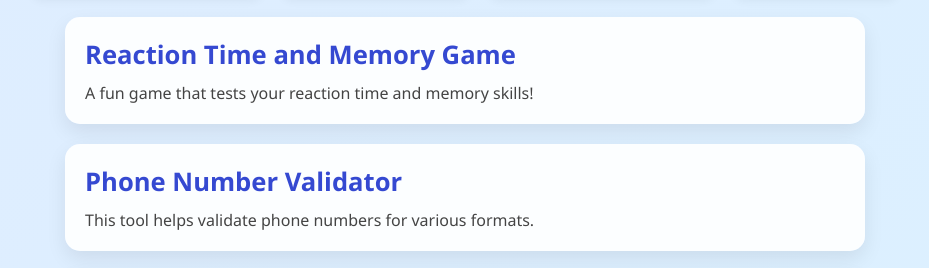
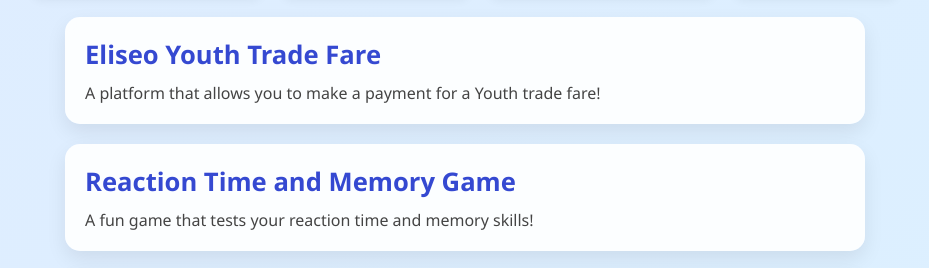
Before and after one commit to EliseoTNgoma/ngoma, a plain HTML site: page index.html in a window 1280 px wide. Shown: the part 455-723 px from the top of the page, without its empty margins (175-1104 px from the left). Drawn offline with Linux system fonts and the light colour scheme.

Commit message:
Update index.html

```diff
--- a/index.html
+++ b/index.html
@@ -200,6 +200,11 @@
     </div>
   </div>
 
+ <div class="project">
+    <h2><a href="https://eliseotngoma.github.io/eytf/">Eliseo Youth Trade Fare</a></h2>
+    <p>A platform that allows you to make  a payment for a Youth trade fare!</p>
+  </div>
+
   <div class="project">
     <h2><a href="https://eliseotngoma.github.io/taliseongoma/">Reaction Time and Memory Game</a></h2>
     <p>A fun game that tests your reaction time and memory skills!</p>
```
